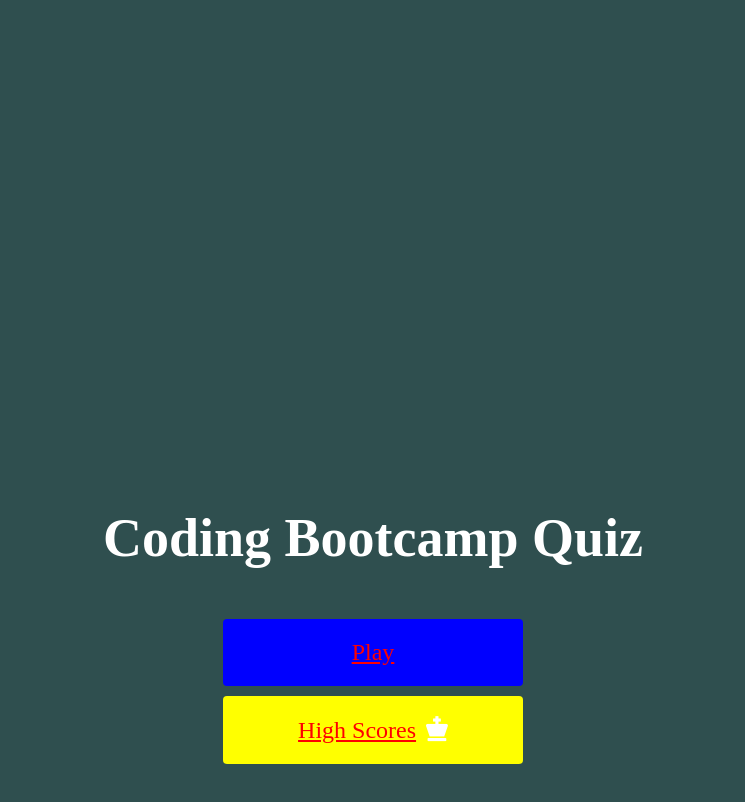
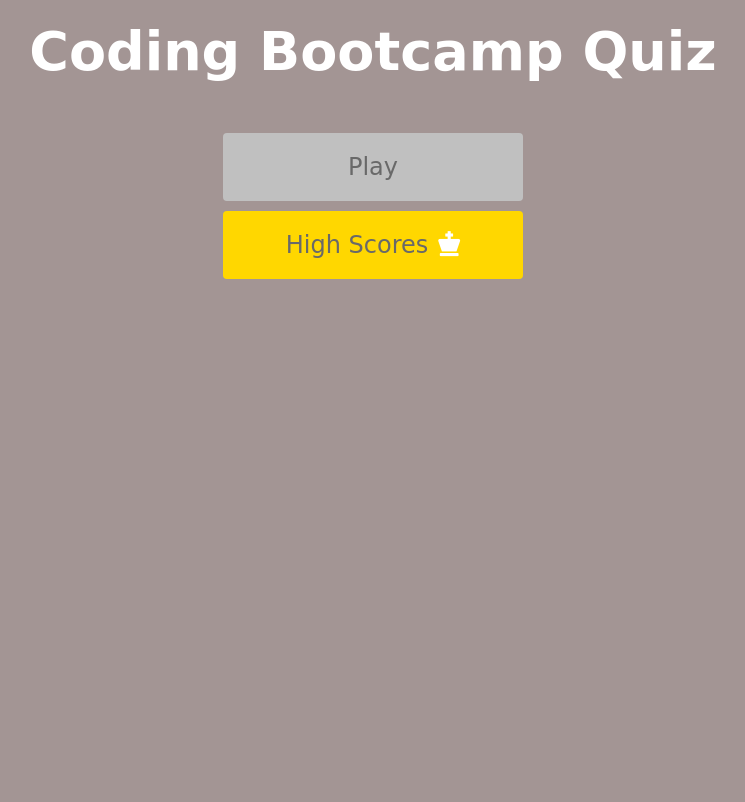
Before and after one commit to deezyxp/Code_Quiz.io, a plain HTML site: page index.html in a window 1280 px wide. Shown: the whole page, without its empty margins (267-1012 px from the left). Drawn offline with Linux system fonts and the light colour scheme.

Commit message:
final touches

```diff
--- a/Assets/CSS/style.css
+++ b/Assets/CSS/style.css
@@ -1,5 +1,5 @@
 :root {
-    background-color: darkslategray;
+    background-color: #A39594;
 }
 
 * {
@@ -7,8 +7,12 @@
     margin: 0;
     padding: 0;
     font-size: 62.5%;
-    font-family: 'Times New Roman', Times, serif;
+    font-family: 'Londrina Solid', cursive;
     color: white;
+}
+
+a {
+    text-decoration: none;
 }
 
 h1 {
@@ -45,8 +49,8 @@ h2 {
     width: 30rem;
     text-align: center;
     margin-bottom: 1rem;
-    color: red;
-    background: linear-gradient(90deg, blue 0%, blue 100%);
+    color: dimgray;
+    background: linear-gradient(90deg, silver 0%, silver 100%);
     border-radius: 4px;
 }
 
@@ -64,7 +68,7 @@ h2 {
 }
 
 #highscorebtn {
-    background: linear-gradient(90deg, yellow 0%, yellow 100%)
+    background: linear-gradient(90deg, gold 0%, gold 100%)
 }
 
 #highscorebtn:hover {
@@ -82,8 +86,6 @@ h2 {
 }
 
 .container {
-    width: 100vw;
-    height: 100vw;
     display: flex;
     justify-content: center;
     align-items: center;
@@ -124,14 +126,14 @@ h2 {
     margin-bottom: 0.8rem;
     width: 100%;
     border-radius: 4px;
-    background: blue;
+    background: grey;
     font-size: 3rem;
     min-width: 80rem;
 }
 
 .answer-container:hover {
     cursor: pointer;
-    box-shadow: 0 0.4rem 1.4rem 0 blue;
+    box-shadow: 0 0.4rem 1.4rem 0 grey;
     transform: scale(1.03);
     transform :transform 100ms;
 }
```
